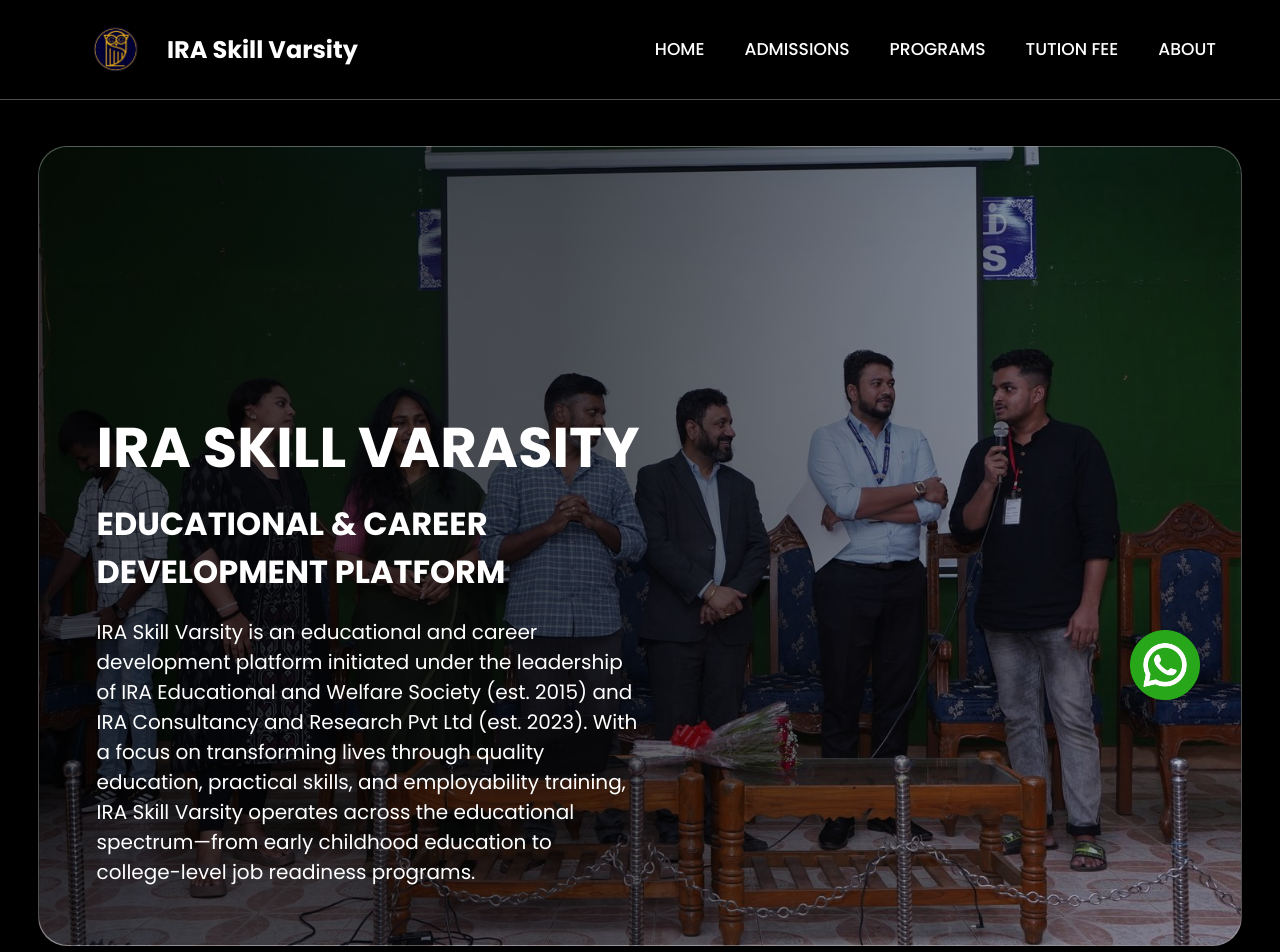
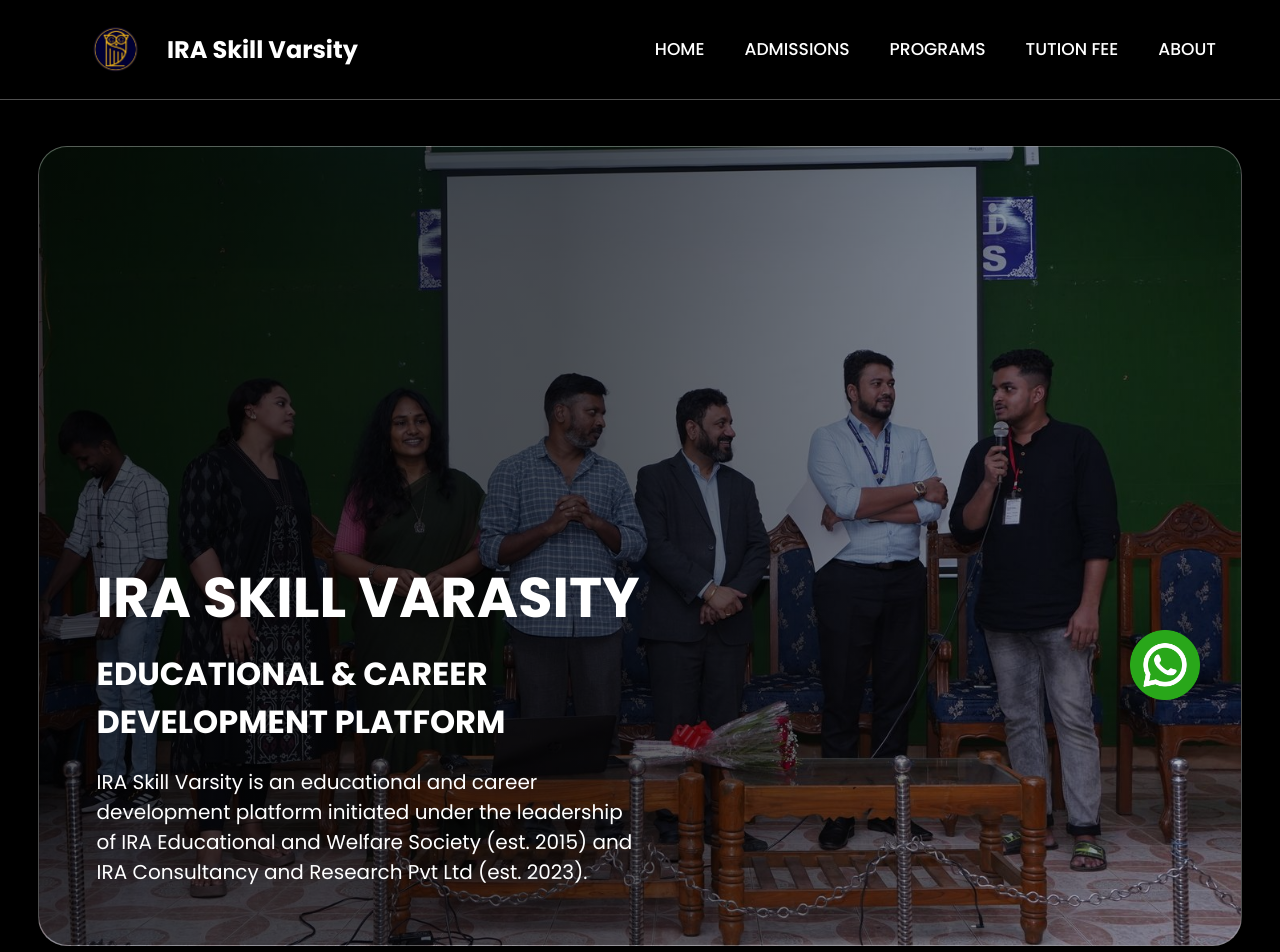
Before and after one commit to pavankumarmareboina/IRA-Website, a React (Vite) app: page / in a window 1280 px wide. Shown: the top 952 px of the page. Built offline with nearby package versions, Linux system fonts and the light colour scheme.

Commit message:
update : final

```diff
--- a/src/components/Slide/Slide.jsx
+++ b/src/components/Slide/Slide.jsx
@@ -17,10 +17,7 @@
             IRA Skill Varsity is an educational and career development platform
             initiated under the leadership of IRA Educational and Welfare
             Society (est. 2015) and IRA Consultancy and Research Pvt Ltd (est.
-            2023). With a focus on transforming lives through quality education,
-            practical skills, and employability training, IRA Skill Varsity
-            operates across the educational spectrum—from early childhood
-            education to college-level job readiness programs.
+            2023).
           </p>
         </div>
       </div>
--- a/src/components/contactus/ContactUs.jsx
+++ b/src/components/contactus/ContactUs.jsx
@@ -18,7 +18,7 @@
 
   // Add your Google Apps Script URL here
   const scriptURL =
-    "https://script.google.com/macros/s/AKfycbxODzz7Y0AfEftyVsZeEi3muGXfiGMzsgayzOA9EfHdDijerx0iO-xJA34oUZB9In0/exec"; // Replace with your script URL
+    "https://script.google.com/macros/s/AKfycbwQ8z4RkSw_PEstuVZC84BuzBV2Z0JNKFvEc4ZuQFMDAL9NJRGIC8kY1CiUJ10DPg1X/exec"; // Replace with your script URL
 
   // Handle input changes and update form state
   const handleInputChange = (e) => {
```
